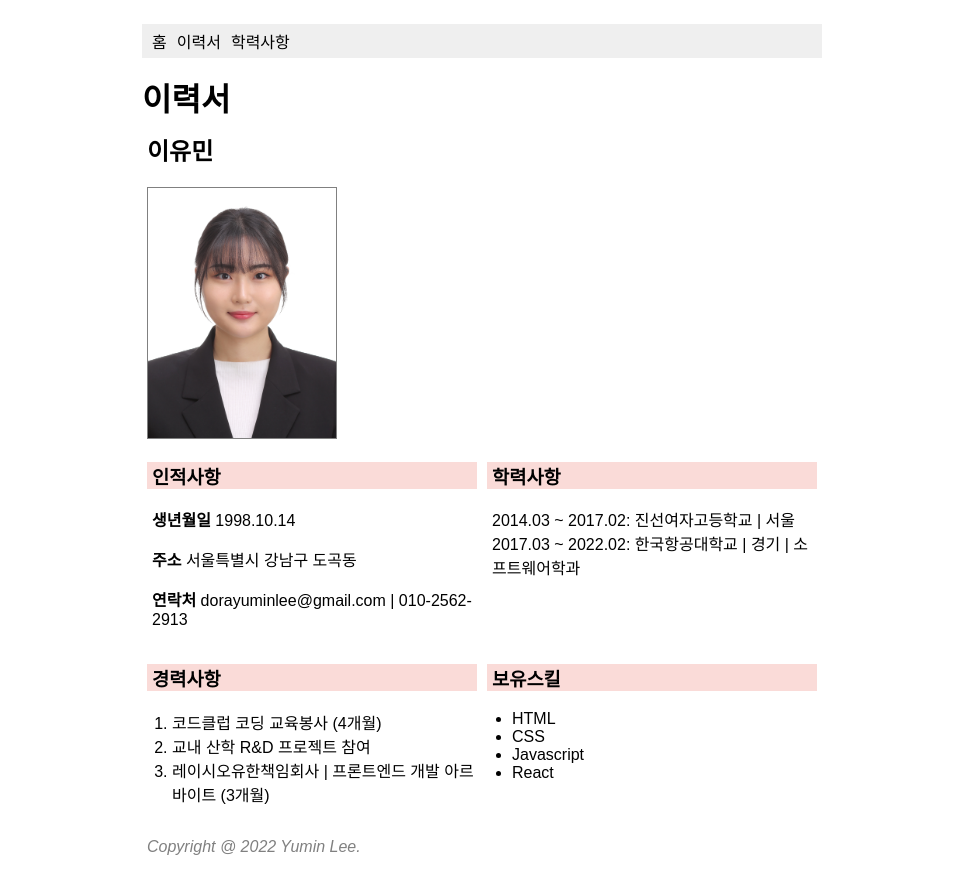
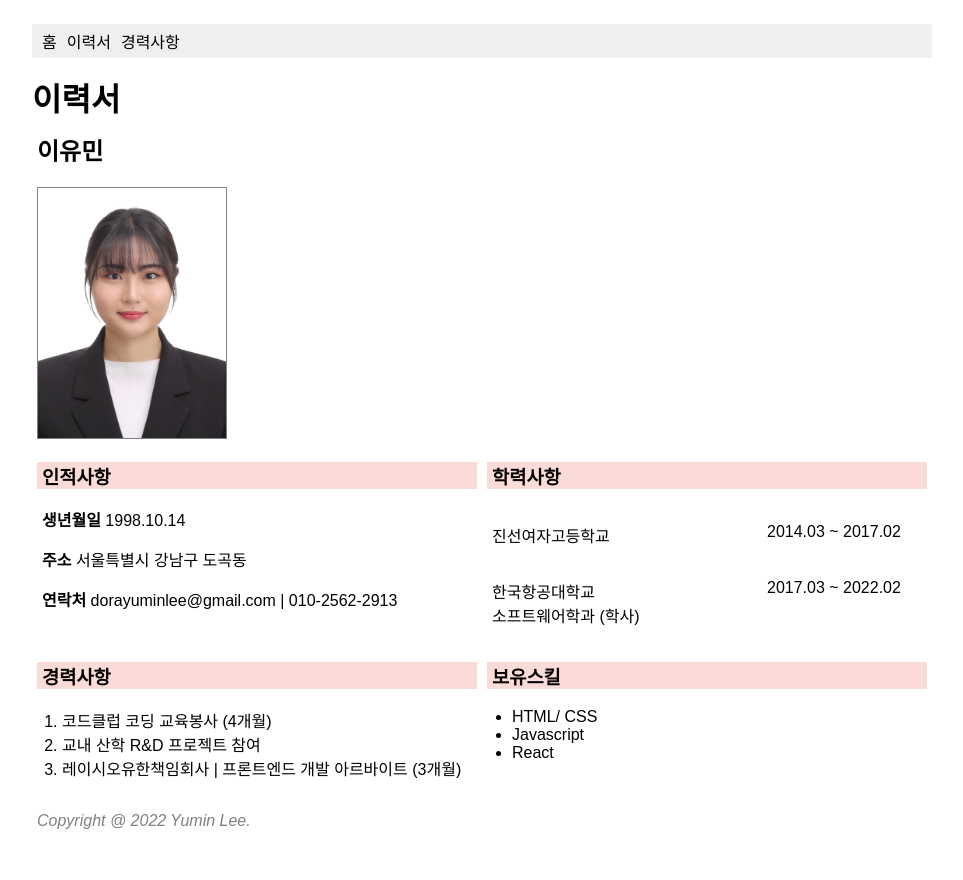
Before and after one commit to jin05154/elice-cv-test, a plain HTML site: page index.html in a window 1280 px wide. Shown: the whole page, without its empty margins (158-1121 px from the left). After the commit the page ends 854 px from the top, so only its background shows below. Drawn offline with Linux system fonts and the light colour scheme; a web font is replaced by a local one.

Commit message:
[style] format

```diff
--- a/index.css
+++ b/index.css
@@ -1,73 +1,94 @@
 @import url("https://fonts.googleapis.com/css2?family=IBM+Plex+Sans+KR&display=swap");
+
 * {
   font-family: "IBM Plex Sans KR", sans-serif;
 }
+
 html {
   display: flex;
   justify-content: center;
 }
+
 body {
-  width: 680px;
+  width: 900px;
 }
-main p {
+
+p {
   padding: 0 5px;
 }
+
+ul li a {
+  text-decoration: none;
+  color: black;
+}
+
+ul li a:hover {
+  color: pink;
+}
+
+header {
+  display: flex;
+  flex-direction: column;
+}
+
+header ul {
+  list-style: none;
+  padding: 0 5px;
+  display: flex;
+  flex-direction: row;
+  background-color: #efefef;
+}
+
+header ul li {
+  padding: 5px;
+}
+
 h1 {
   margin-block-start: 0;
   margin-block-end: 0;
 }
-#picture h2 {
-  margin-block-start: 0.5em;
-}
-#picture img {
-  height: 250px;
-  border: 1px solid gray;
-}
-header {
-  display: flex;
-  flex-direction: column;
-}
-header ul,
-#education ul {
-  list-style: none;
-  padding: 0 5px;
-}
-header ul {
-  display: flex;
-  flex-direction: row;
-  background-color: #efefef;
-}
-header ul li {
-  padding: 5px;
-}
-#picture {
-  padding: 0 5px;
-}
-.grid-container {
-  display: grid;
-  grid-template-columns: 1fr 1fr;
-}
-.grid-container section {
-  padding: 0 5px;
-}
-#workex ol {
-  padding-inline-start: 25px;
-}
-#skills ul {
-  padding-inline-start: 25px;
-}
-ul li a {
-  text-decoration: none;
-  color: black;
-}
-ul li a:hover {
-  color: pink;
-}
+
 h3 {
   background-color: #fadbd8;
   color: black;
   padding-left: 5px;
 }
+
+#picture {
+  padding: 0 5px;
+}
+
+#picture h2 {
+  margin-block-start: 0.5em;
+}
+
+#picture img {
+  height: 250px;
+  border: 1px solid gray;
+}
+
+.grid-container {
+  display: grid;
+  grid-template-columns: 1fr 1fr;
+}
+
+.grid-container section {
+  padding: 0 5px;
+}
+
+.grid-edu {
+  display: grid;
+  grid-template-columns: 5fr 3fr;
+}
+
+#workex ol {
+  padding-inline-start: 25px;
+}
+
+#skills ul {
+  padding-inline-start: 25px;
+}
+
 footer {
   color: gray;
   font-style: italic;
--- a/index.html
+++ b/index.html
@@ -1,16 +1,18 @@
 <!DOCTYPE html>
 <html>
+
 <head>
   <title>이유민</title>
   <link rel="stylesheet" href="index.css" />
 </head>
+
 <body>
   <header>
     <nav>
       <ul>
         <li><a href="#">홈</a></li>
         <li><a href="#cv">이력서</a></li>
-          <li><a href="#education">학력사항</a></li>
+        <li><a href="#workex">경력사항</a></li>
       </ul>
     </nav>
   </header>
@@ -29,10 +31,12 @@
       </section>
       <section id="education">
         <h3>학력사항</h3>
-          <ul>
-            <li>2014.03 ~ 2017.02: 진선여자고등학교 | 서울</li>
-            <li>2017.03 ~ 2022.02: 한국항공대학교 | 경기 | 소프트웨어학과</li>
-          </ul>
+        <div class="grid-edu">
+          <p>진선여자고등학교</p>
+          <p id="period">2014.03 ~ 2017.02</p>
+          <p>한국항공대학교<br />소프트웨어학과 (학사)</p>
+          <p id="period">2017.03 ~ 2022.02</p>
+        </div>
       </section>
       <section id="workex">
         <h3>경력사항</h3>
@@ -45,8 +49,10 @@
       <section id="skills">
         <h3>보유스킬</h3>
         <ul>
-            <li><a href="https://www.w3schools.com/html/">HTML</a></li>
-            <li><a href="https://www.w3schools.com/css/">CSS</a></li>
+          <li>
+            <a href="https://www.w3schools.com/html/">HTML</a>/
+            <a href="https://www.w3schools.com/css/">CSS</a>
+          </li>
           <li><a href="https://www.w3schools.com/js/">Javascript</a></li>
           <li><a href="https://reactjs.org/">React</a></li>
         </ul>
@@ -57,4 +63,5 @@
     </footer>
   </main>
 </body>
+
 </html>
```
Lines whose indentation alone changed are shown as unchanged.
